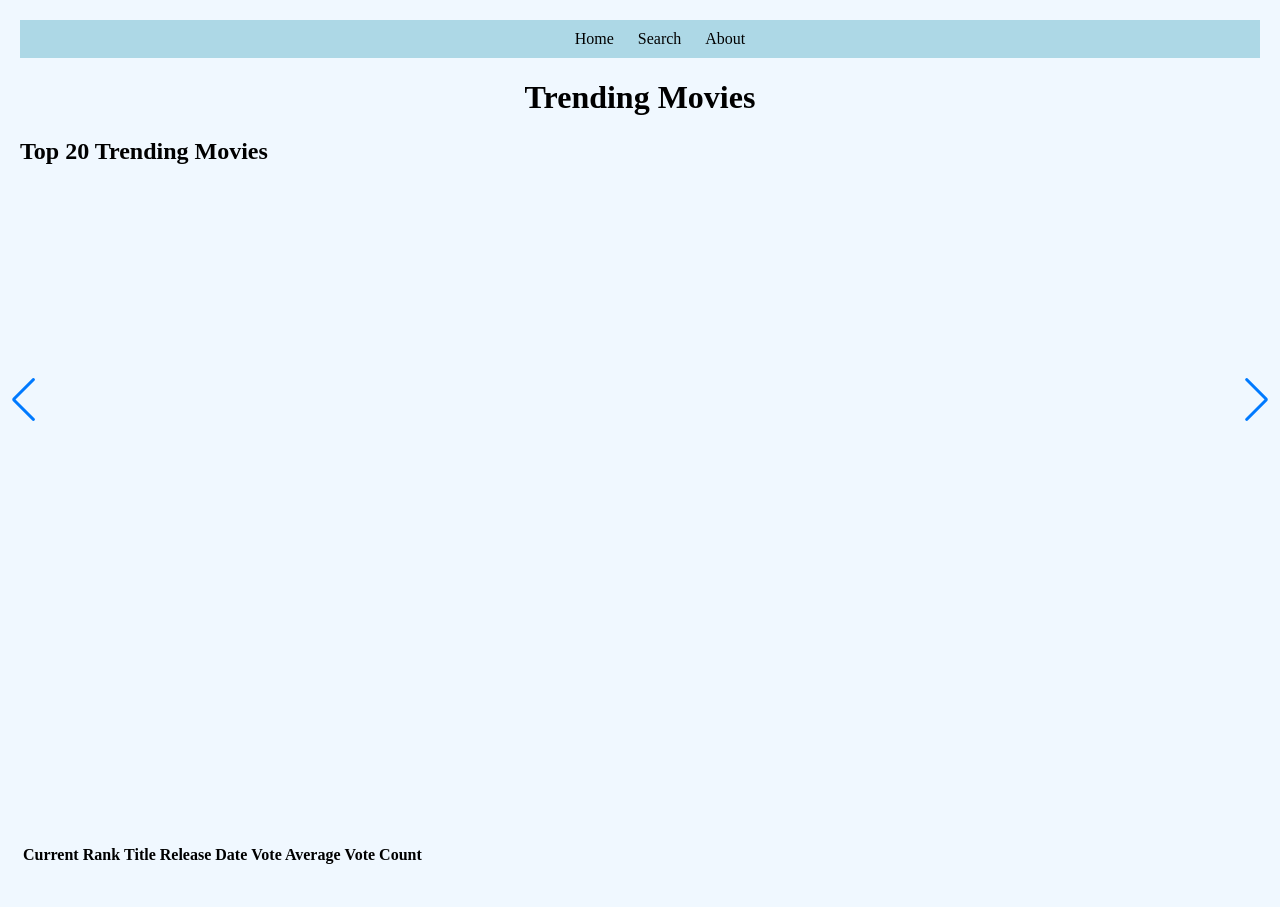
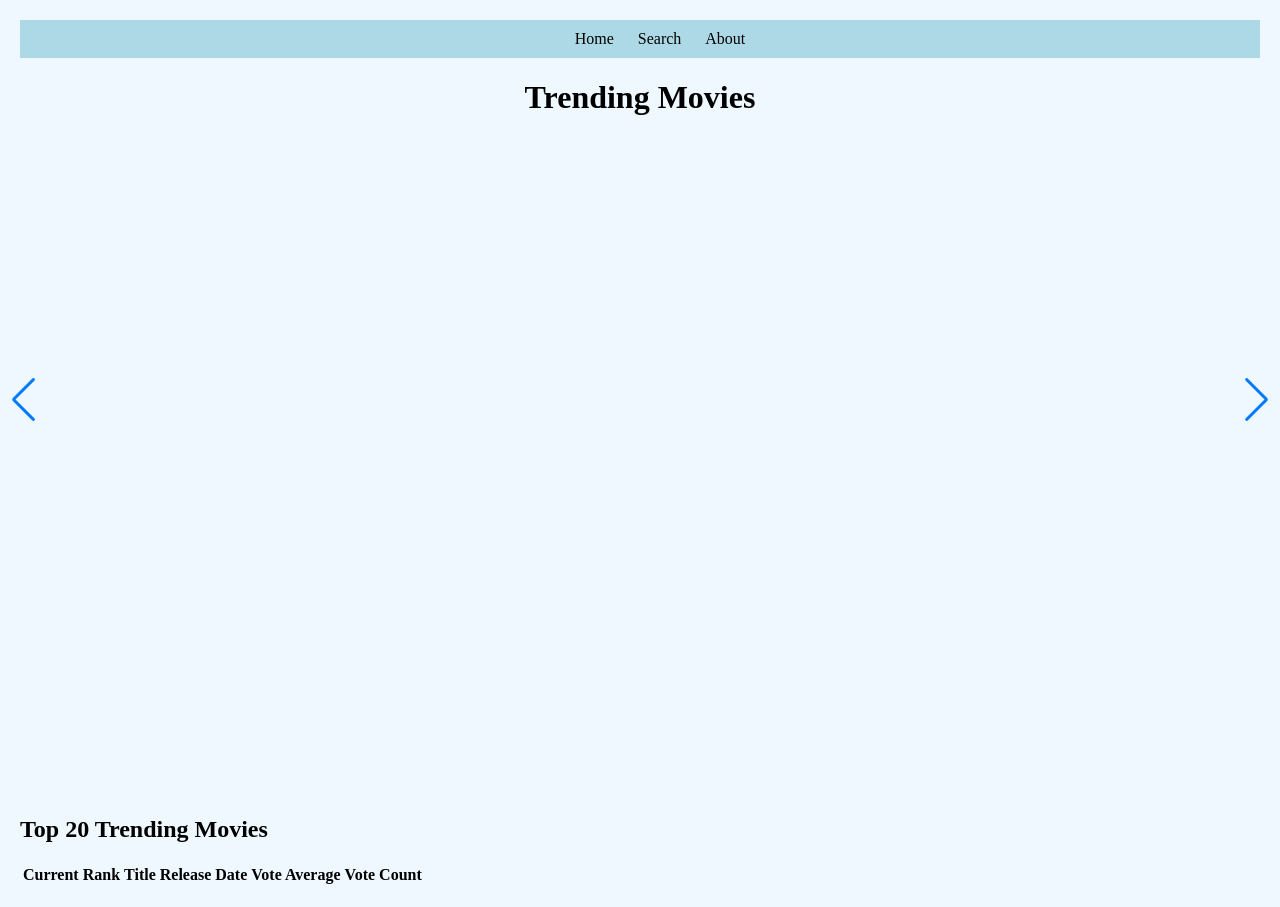
Before and after one commit to mtstarcher/INST377-Project, a website: page public/home.html in a window 1280 px wide. Drawn offline with nearby package versions, Linux system fonts and the light colour scheme; no server answers.

Commit message:
Update home.html

```diff
--- a/public/home.html
+++ b/public/home.html
@@ -21,8 +21,6 @@
 
         <h1 id="pageTitle">Trending Movies</h1>
 
-        <h2>Top 20 Trending Movies</h2>
-
         <!-- Swiper for Movies (referenced from JS library: https://swiperjs.com/swiper-api#swiper-full-html-layout)-->
         <div class="swiper-container">
         <!-- (Do not change anything from this entire class, needs to stay as is to work for JS) -->
@@ -39,6 +37,7 @@
         <br>
 
         <!-- Table for Movie information from Swiper -->
+        <h2 id="t20tm">Top 20 Trending Movies</h2>
         <table id="movieTable"> <!-- Do not change table ID, needs to stay as is to work for JS -->
             <thead>
                 <tr>
```
